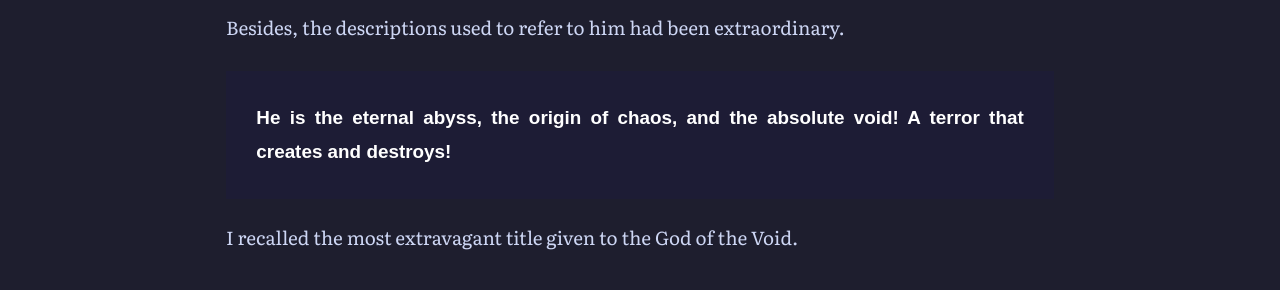
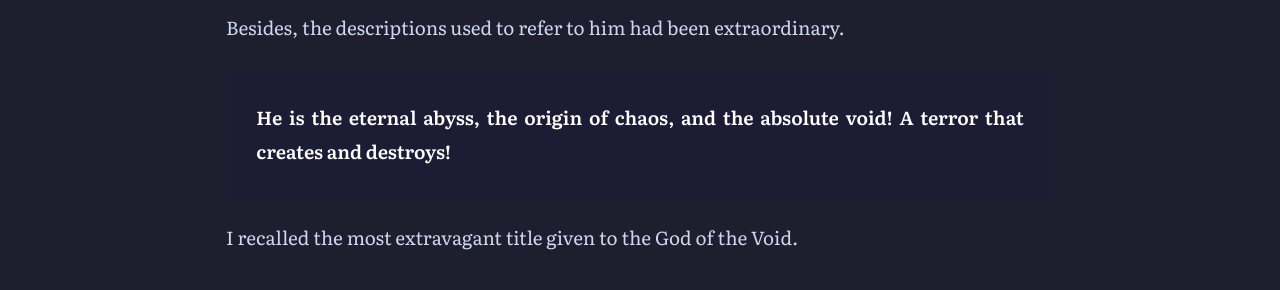
Before and after one commit to soleumn/soleumn.github.io, a Jekyll site: the page built from _chapters/eoshinki/ch53.md, in a window 1280 px wide and 900 px high, scrolled down 930 px. Shown: the part 150-440 px from the top of the window. Built offline with Jekyll 4.4.1, drawn with Linux system fonts in a browser that asks for light colours; some web fonts are replaced; comment, search, counter and statistics services are not loaded.

Commit message:
Update ch53.md

```diff
--- a/_chapters/eoshinki/ch53.md
+++ b/_chapters/eoshinki/ch53.md
@@ -29,7 +29,7 @@ The game’s title itself was The Call of the Void, wasn’t it?
 
 Besides, the descriptions used to refer to him had been extraordinary.
 
-<div style="font-family: 'Jersey 10', sans-serif; background: #1d1c35; border: 2px solid #1d1c35; color: #fff; font-weight: 700; text-align: justify; line-height: 1.8; padding: 1.5em; margin: 20px 0;">
+<div style="background: #1d1c35; border: 2px solid #1d1c35; color: #fff; font-weight: 700; text-align: justify; line-height: 1.8; padding: 1.5em; margin: 20px 0;">
 He is the eternal abyss, the origin of chaos, and the absolute void! A terror that creates and destroys!
 </div>
 
```
